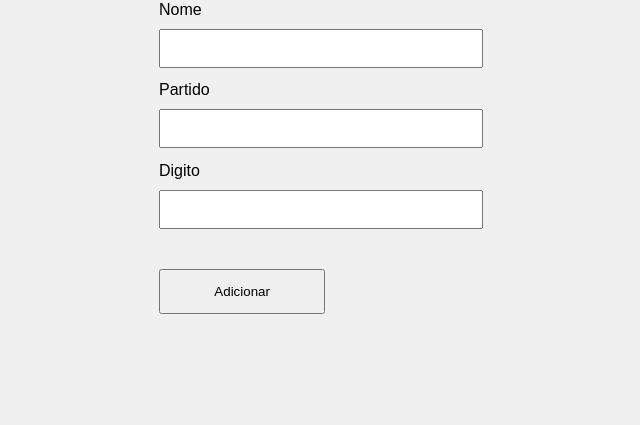
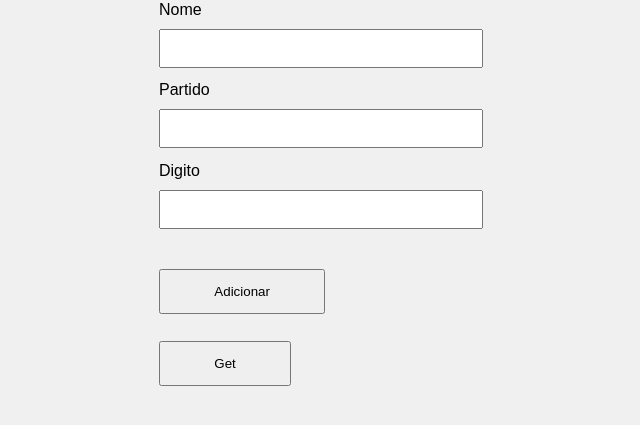
Before and after one commit to guiness333/votacaoContract, a website: page index.html in a window 1280 px wide. Shown: the part 119-544 px from the top of the page, without its empty margins (181-821 px from the left). Drawn offline with nearby package versions, Linux system fonts and the light colour scheme; files whose address does not match are found by name.

Commit message:
botao get funcionando no front html

```diff
--- a/index.html
+++ b/index.html
@@ -19,6 +19,7 @@
         <label for="digito" class="col-lg-2 control-label">Digito</label>
         <input id="digito" type="text">
         <button id="button" onclick="addCandidatoJS()">Adicionar</button>
+        <button id="button" onclick="getCandidatos()">Get</button>
     </div>
     <script src="https://code.jquery.com/jquery-3.2.1.slim.min.js"></script>
     <script>
@@ -134,7 +135,11 @@
             console.log(nome,partido,digito);
             contract.methods.addCandidato(nome, partido, parseInt(digito)).send({gas:2000000}).then(a=>console.log(a));
         }
+        function getCandidatos(){
+            let digito = document.getElementById("digito").value;
+            contract.methods.get(parseInt(digito)).call().then(a=>document.getElementById("votacao").innerHTML = a);
 
+        }
 
 
     </script>
```
